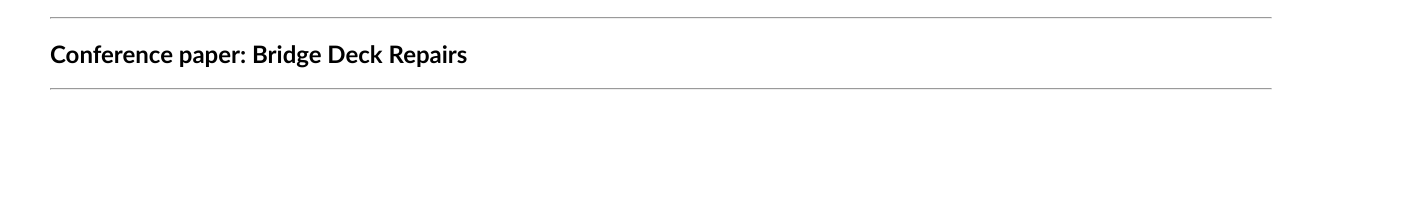
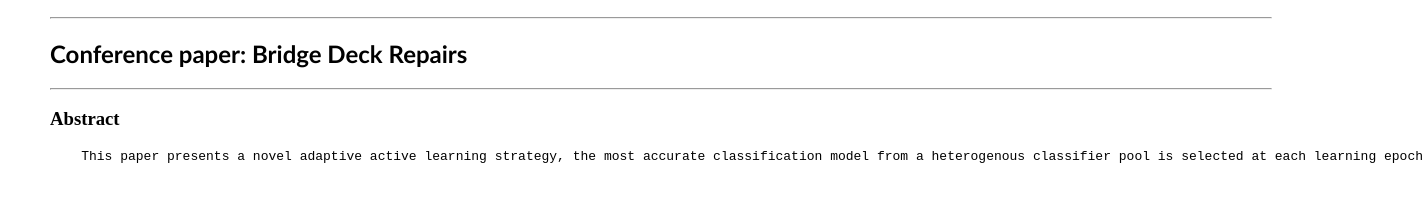
Before and after one commit to FEPSFY6901604/FY02635, a plain HTML site: page index.html in a window 1280 px wide. Shown: the part 422-624 px from the top of the page, 1423 px wide, since content can reach past the window. Drawn offline with Linux system fonts and the light colour scheme.

Commit message:
Update index.html

```diff
--- a/index.html
+++ b/index.html
@@ -48,5 +48,9 @@
      </style>
     </head>
   <body style="background-colour:#32a879;margin-left:50px;">
-
+  <h3 id="Abstract">Abstract</h3>
+  <p class="ex1">
+  <pre>
+    This paper presents a novel adaptive active learning strategy, the most accurate classification model from a heterogenous classifier pool is selected at each learning epoch
+  </pre>
  </html>
```
